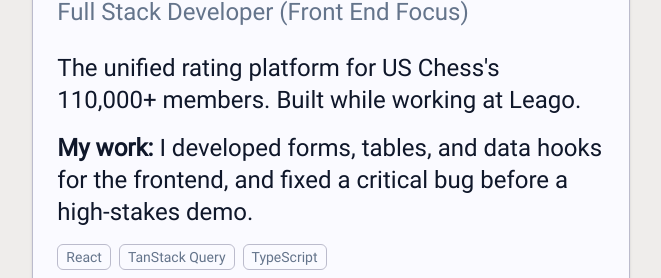
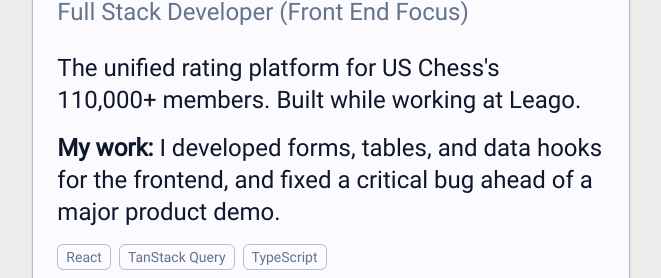
Before and after one commit to markwong167/Portfolio, a Next.js app: page / in a window 1280 px wide. Shown: the part 1800-2078 px from the top of the page, without its empty margins (437-1098 px from the left). Built offline with nearby package versions, Linux system fonts and the light colour scheme.

Commit message:
Reword US Chess role description to avoid 'high-stakes demo'
Co-Authored-By: Claude Sonnet 5.5 <noreply@anthropic.com>
Claude-Session: https://claude.ai/code/session_01Cv2D4o7QmieDRpoNqe4Yay

```diff
--- a/src/assets/sectionData/sectionData.ts
+++ b/src/assets/sectionData/sectionData.ts
@@ -66,7 +66,7 @@ export const usChess = {
   tags: ["React", "TanStack Query", "TypeScript"],
   description:
     "The unified rating platform for US Chess's 110,000+ members. Built while working at Leago.",
-  role: "I developed forms, tables, and data hooks for the frontend, and fixed a critical bug before a high-stakes demo.",
+  role: "I developed forms, tables, and data hooks for the frontend, and fixed a critical bug ahead of a major product demo.",
   linkLeft: false,
   image: usChessWebp,
   icon: Crown,
```
